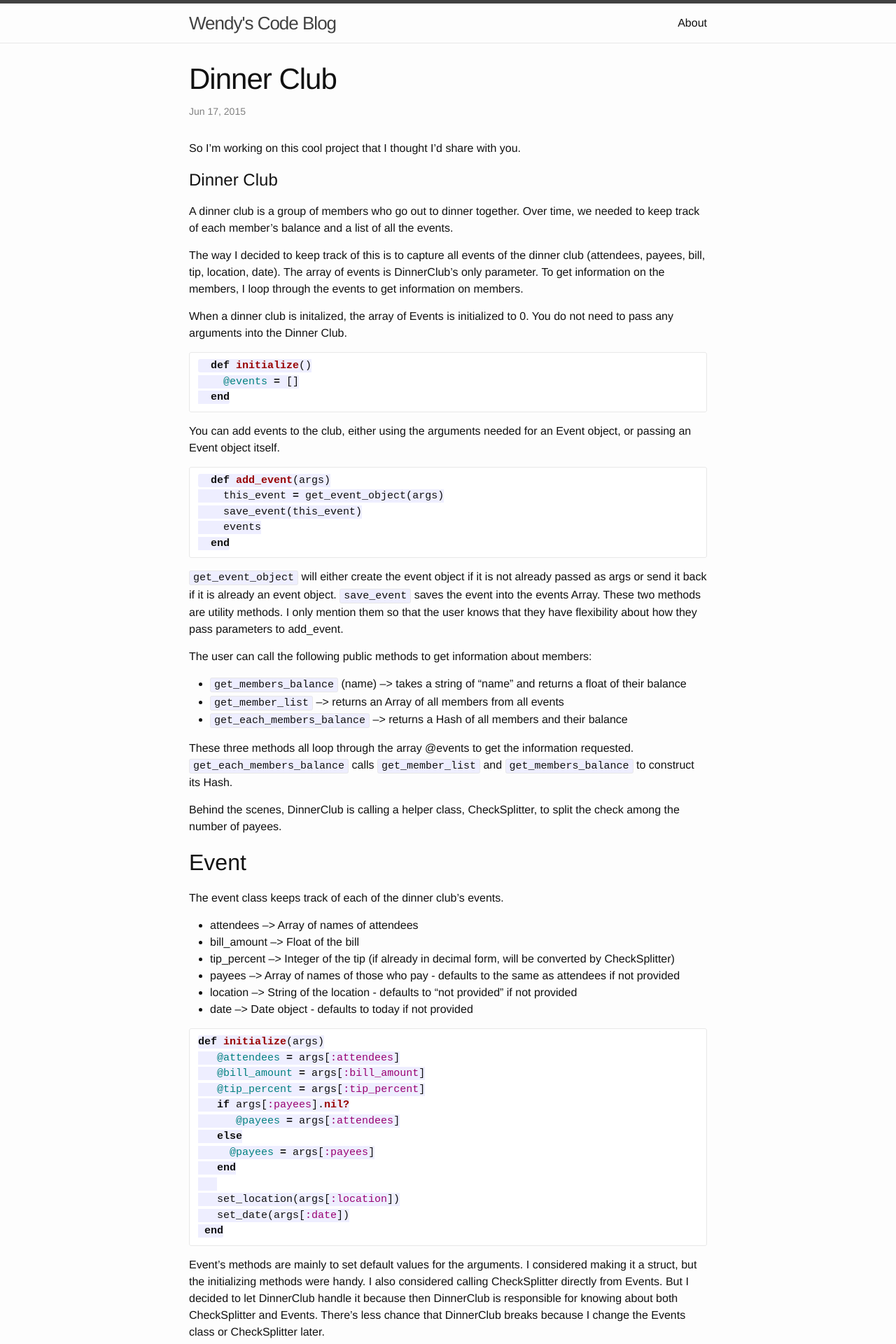
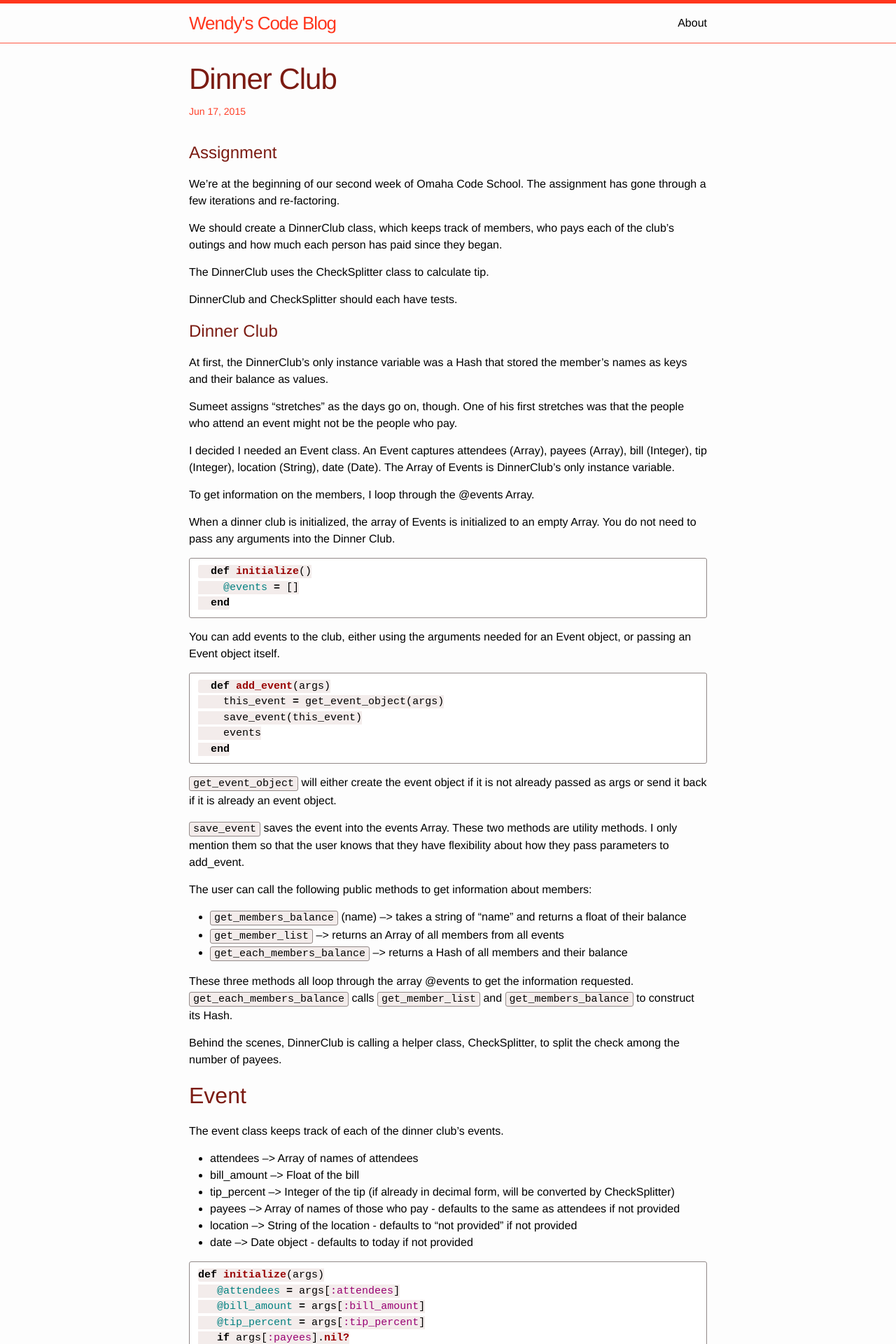
Before and after one commit to Gmfholley/Gmfholley, a Jekyll site: the page built from _posts/2015-06-10-dinner-club.markdown, in a window 1280 px wide. Shown: the top 1920 px of the page at 70% size. Built offline with Jekyll 4.4.1, drawn with Linux system fonts in a browser that asks for light colours; Markdown is read by kramdown in place of the engine named in the settings; some of the changed text lies outside the part shown.

Commit message:
Updates posts

````diff
--- a/_posts/2015-06-10-dinner-club.markdown
+++ b/_posts/2015-06-10-dinner-club.markdown
@@ -4,16 +4,26 @@ title:  "Dinner Club"
 date:   2015-06-17 09:10:41
 categories: ruby classes sample-code
 ---
+#Assignment
 
-So I'm working on this cool project that I thought I'd share with you.
+We're at the beginning of our second week of Omaha Code School.  The assignment has gone through a few iterations and re-factoring.
+
+We should create a DinnerClub class, which keeps track of members, who pays each of the club's outings and how much each person has paid since they began.
+
+The DinnerClub uses the CheckSplitter class to calculate tip.
+
+DinnerClub and CheckSplitter should each have tests.
 
 # Dinner Club
+At first, the DinnerClub's only instance variable was a Hash that stored the member's names as keys and their balance as values.
 
-A dinner club is a group of members who go out to dinner together.  Over time, we needed to keep track of each member's balance and a list of all the events.
+Sumeet assigns "stretches" as the days go on, though.  One of his first stretches was that the people who attend an event might not be the people who pay.
 
-The way I decided to keep track of this is to capture all events of the dinner club (attendees, payees, bill, tip, location, date).  The array of events is DinnerClub's only parameter.  To get information on the members, I loop through the events to get information on members.
+I decided I needed an Event class. An Event captures attendees (Array), payees (Array), bill (Integer), tip (Integer), location (String), date (Date).  The Array of Events is DinnerClub's only instance variable.
 
-When a dinner club is initalized, the array of Events is initialized to 0.  You do not need to pass any arguments into the Dinner Club.
+To get information on the members, I loop through the @events Array.
+
+When a dinner club is initialized, the array of Events is initialized to an empty Array.  You do not need to pass any arguments into the Dinner Club.
 
 ```ruby
   def initialize()
@@ -35,6 +45,7 @@ You can add events to the club, either using the arguments needed for an Event o
 
 
 `get_event_object` will either create the event object if it is not already passed as args or send it back if it is already an event object.
+
 `save_event` saves the event into the events Array.
 These two methods are utility methods.  I only mention them so that the user knows that they have flexibility about how they pass parameters to add_event.
 
@@ -75,39 +86,12 @@ def initialize(args)
  end
 ```
 
-Event's methods are mainly to set default values for the arguments.  I considered making it a struct, but the initializing methods were handy.  I also considered calling CheckSplitter directly from Events.  But I decided to let DinnerClub handle it because then DinnerClub is responsible for knowing about both CheckSplitter and Events.  There's less chance that DinnerClub breaks because I change the Events class or CheckSplitter later.
+Event's methods are mainly to set default values for the arguments.  I considered calling CheckSplitter directly from Events.  But I decided to let DinnerClub handle it because then DinnerClub is responsible for knowing about both CheckSplitter and Events.  There's less chance that DinnerClub breaks because I change the Events class or CheckSplitter later.
 
 ### CheckSplitter
+I marked this code up already.  Find an explanation [here.](./checksplitter.html)
 
-CheckSplitter takes three parameters:
+#Links
+[Here](https://gist.github.com/Gmfholley/35d28cd3cb656275b4b3) is my complete code with app.rb driver file.
 
-  - `size_of_party` --> Integer, or if not an integer, will be set to 1
-  - `bill_amount`   --> Float of the bill - or if not a float, will be set to 0
-  - `tip_percent`   --> Integer of the tip - defaults to 18
-
-```ruby
-  def initialize (args)
-   set_size_party(args[:size_of_party])
-   set_bill_amount(args[:bill_amount])
-   args[:tip_percent].nil? ? set_tip_percent : set_tip_percent(args[:tip_percent])
-   nil
-  end
-```
-
-The `set_size_party`, `set_bill_amount`, and `set_tip_percent` are utility methods to set default values or correct for incorrectly inputted values.  For example, `size_of_party` is set to 1 if a user passes a value that is a string or 0, so that the calculation of `each_persons_split` is not infinity.
-
-The user will probably only use the `calculate_per_person_share` method.  `num_persons`, if not provided, defaults to the `size_of_party` but can be set to another value (for example, to accommodate a party who treats a birthday girl).
-
-`calculate_per_person_share` calls a utility method, `calculate_total`, that has calcualted the final bill + tip.  `calculate_per_person_share` returns a Float rounded to two decimals.
-
-
-```ruby
-  #Calculates each person's share
-  #
-  #num_persons - Integer representing how many people split the check
-  #
-  #returns Float, rounded to two decimals
-  def calculate_per_person_share (num_persons = @size_of_party)
-   (calculate_total / num_persons).round(2)
-  end
-```
+If you want to play, I've also posted it to [repl.it.](http://repl.it/t59/3)
--- a/_sass/_base.scss
+++ b/_sass/_base.scss
@@ -81,6 +81,7 @@ li {
  */
 h1, h2, h3, h4, h5, h6 {
     font-weight: 300;
+    color: #7B1B12;
 }
 
 
@@ -89,15 +90,15 @@ h1, h2, h3, h4, h5, h6 {
  * Links
  */
 a {
-    color: $brand-color;
+    color: #0CA5D8; //$brand-color;
     text-decoration: none;
 
     &:visited {
-        color: darken($brand-color, 15%);
+        color: darken(#0086B3, 15%); //$brand-color, 15%);
     }
 
     &:hover {
-        color: $text-color;
+       // color: $text-color;
         text-decoration: underline;
     }
 }
@@ -128,9 +129,9 @@ blockquote {
 pre,
 code {
     font-size: 15px;
-    border: 1px solid $grey-color-light;
+    border: 1px solid rgb(146, 137, 136); //$grey-color-light;
     border-radius: 3px;
-    background-color: #eef;
+    background-color: rgb(243, 236, 235); //#eef
 }
 
 code {
--- a/css/main.scss
+++ b/css/main.scss
@@ -13,20 +13,20 @@ $base-line-height: 1.5;
 
 $spacing-unit:     30px;
 
-$text-color:       #111;
+$text-color:       #000000;
 $background-color: #fdfdfd;
-$brand-color:      #2a7ae2;
+$brand-color:      #0086B3;
 
-$grey-color:       #828282;
-$grey-color-light: lighten($grey-color, 40%);
-$grey-color-dark:  darken($grey-color, 25%);
+$grey-color:       #FF412A;
+$grey-color-light: #FF5843; //lighten($grey-color, 40%);
+$grey-color-dark:  #FF361D; //darken($grey-color, 25%);
 
 // Width of the content area
 $content-width:    800px;
 
 $on-palm:          600px;
 $on-laptop:        800px;
-
+//
 
 
 // Using media queries with like this:
````
Also changed, not shown: _posts/2015-05-15-five-problems.markdown (added, +17 -0 lines), _posts/2015-06-01-checksplitter.markdown (added, +69 -0 lines), about.md (+12 -3 lines), _posts/2015-06-17-paper-rock-scissors.markdown (renamed from _posts/2015-06-17-welcome-to-jekyll.markdown).
